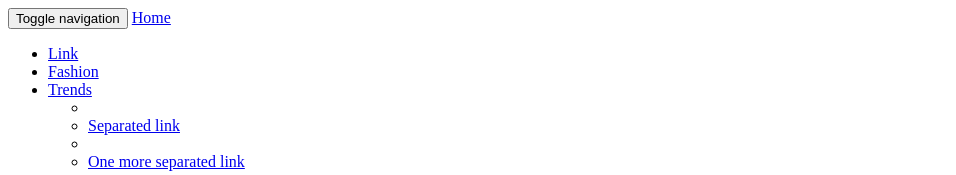
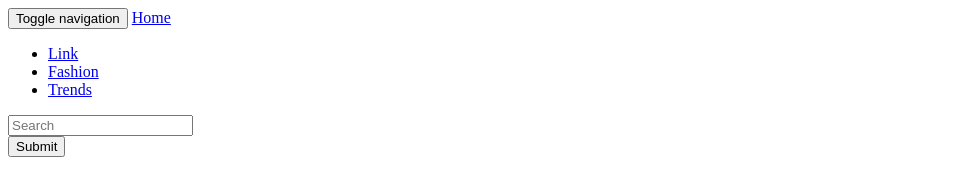
Before and after one commit to odettee/odettee.github.io, a plain HTML site: page index.html in a window 1280 px wide. Shown: the top 175 px of the page, without its empty margins (0-956 px from the left). Drawn offline with nearby package versions, Linux system fonts and the light colour scheme.

Commit message:
Update index.html

```diff
--- a/index.html
+++ b/index.html
@@ -34,10 +34,7 @@
           <a href="#" class="dropdown-toggle" data-toggle="dropdown">Trends <span class="caret"></span></a>
           <ul class="dropdown-menu" role="menu">
 
-            <li class="divider"></li>
-            <li><a href="#">Separated link</a></li>
-            <li class="divider"></li>
-            <li><a href="#">One more separated link</a></li>
+
           </ul>
         </li>
       </ul>
```
